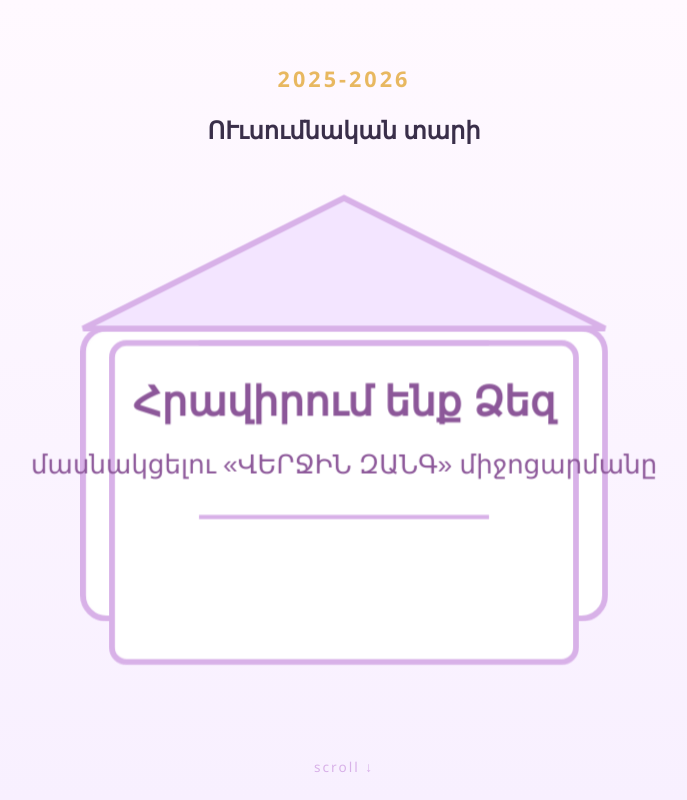
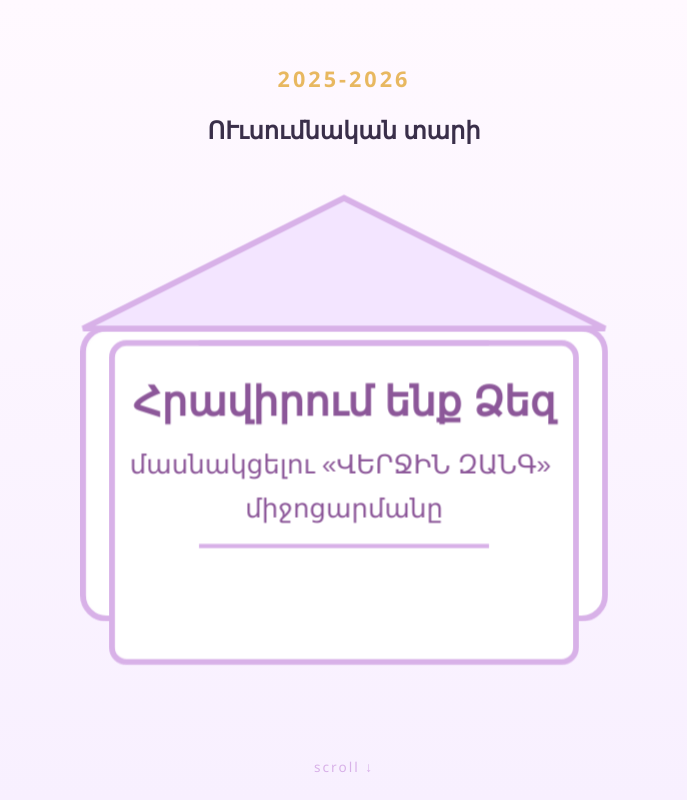
Before and after one commit to School-Spitak/School-Spitak, a plain HTML site: page index.html in a window 1280 px wide. Shown: the top 800 px of the page, without its empty margins (296-983 px from the left). Drawn offline with Linux system fonts and the light colour scheme.

Commit message:
row flow

```diff
--- a/index.html
+++ b/index.html
@@ -153,8 +153,9 @@ let section5 = {
                   font-family="Arial, sans-serif" font-weight="bold">Հրավիրում ենք Ձեզ</text>
             <text class="paper-text" x="100" y="120" text-anchor="middle"
                   font-size="9" fill="#8c5799"
-                  font-family="Arial, sans-serif"> մասնակցելու «ՎԵՐՋԻՆ ԶԱՆԳ» միջոցարմանը</text>
-            <line class="paper-line" x1="50" y1="135" x2="150" y2="135" />
+                  font-family="Arial, sans-serif"> մասնակցելու «ՎԵՐՋԻՆ ԶԱՆԳ»
+                  <tspan x="100" dy="15">միջոցարմանը</tspan></text>
+            <line class="paper-line" x1="50" y1="145" x2="150" y2="145" />
         </g>
     </svg>
 </div>
```
